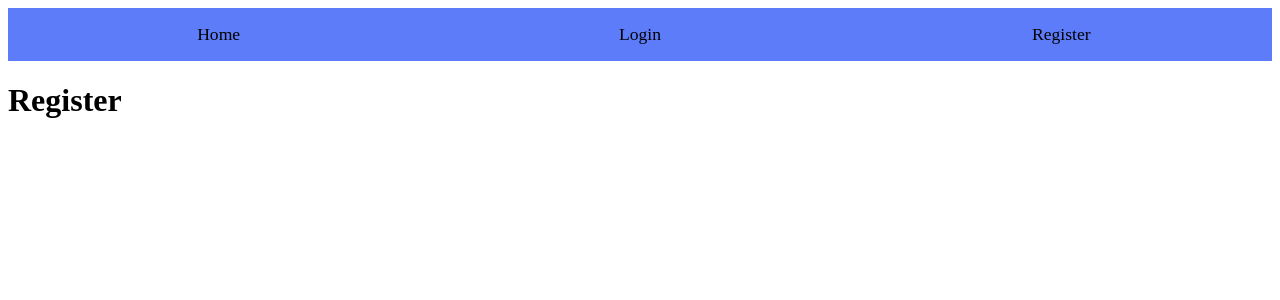
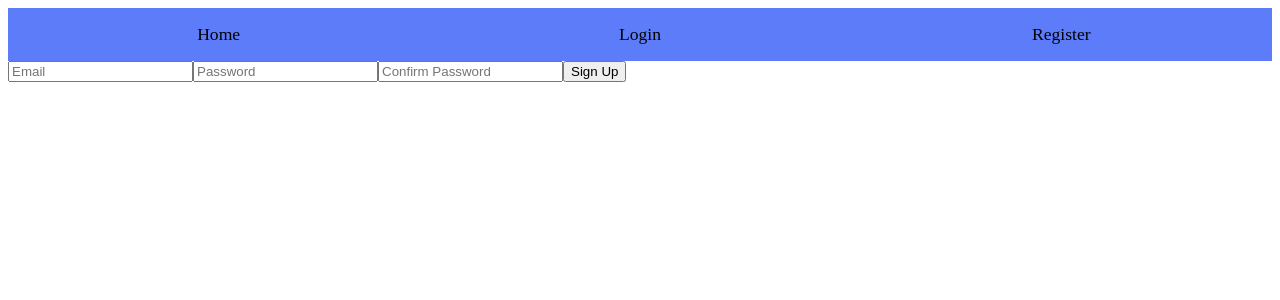
Before and after one commit to 5tarlight/devpub-frontend, a React (Create React App) app: page /register in a window 1280 px wide. Shown: the top 300 px of the page. Built offline with nearby package versions, Linux system fonts and the light colour scheme.

Commit message:
register form (form and onchange)

```diff
--- /dev/null
+++ b/src/components/auth/RegisterForm/RegisterForm.tsx
@@ -0,0 +1,60 @@
+import React, { ChangeEvent, FC, useState } from 'react';
+import styles from './RegisterForm.scss';
+import classNames from 'classnames/bind';
+
+const cx = classNames.bind(styles);
+
+// interface Props {}
+
+const RegisterForm: FC = () => {
+  const [email, setEmail] = useState('');
+  const [password, setPassword] = useState('');
+  const [confirm, setConfirm] = useState('');
+
+  const onEmailChange = (e: ChangeEvent<HTMLInputElement>) => {
+    const {
+      target: { value },
+    } = e;
+    setEmail(value);
+  };
+
+  const onPasswordChange = (e: ChangeEvent<HTMLInputElement>) => {
+    const {
+      target: { value },
+    } = e;
+    setPassword(value);
+  };
+
+  const onConfirmChange = (e: ChangeEvent<HTMLInputElement>) => {
+    const {
+      target: { value },
+    } = e;
+    setConfirm(value);
+  };
+
+  return (
+    <div className={cx('login-form')}>
+      <input
+        type={'email'}
+        placeholder={'Email'}
+        value={email}
+        onChange={onEmailChange}
+      />
+      <input
+        type={'password'}
+        placeholder={'Password'}
+        value={password}
+        onChange={onPasswordChange}
+      />
+      <input
+        type={'password'}
+        placeholder={'Confirm Password'}
+        value={confirm}
+        onChange={onConfirmChange}
+      />
+      <input type={'submit'} value={'Sign Up'} />
+    </div>
+  );
+};
+
+export default RegisterForm;
--- a/src/components/index.tsx
+++ b/src/components/index.tsx
@@ -1,2 +1,3 @@
 export { default as NotFoundError } from './Error/NotFound/NotFoundError';
 export { default as Header } from './Header/Header';
+export { default as RegisterForm } from './auth/RegisterForm/RegisterForm';
--- /dev/null
+++ b/src/containers/RegisterContainer.tsx
@@ -0,0 +1,10 @@
+import React, { Component } from 'react';
+import { RegisterForm } from '../components';
+
+class RegisterContainer extends Component<{}, {}> {
+  render() {
+    return <RegisterForm />;
+  }
+}
+
+export default RegisterContainer;
--- a/src/pages/Register.tsx
+++ b/src/pages/Register.tsx
@@ -1,11 +1,8 @@
 import React from 'react';
+import RegisterContainer from '../containers/RegisterContainer';
 
 const Register = () => {
-  return (
-    <div>
-      <h1>Register</h1>
-    </div>
-  );
+  return <RegisterContainer />;
 };
 
 export default Register;
```
Also changed, not shown: src/components/auth/RegisterForm/RegisterForm.scss (added).
